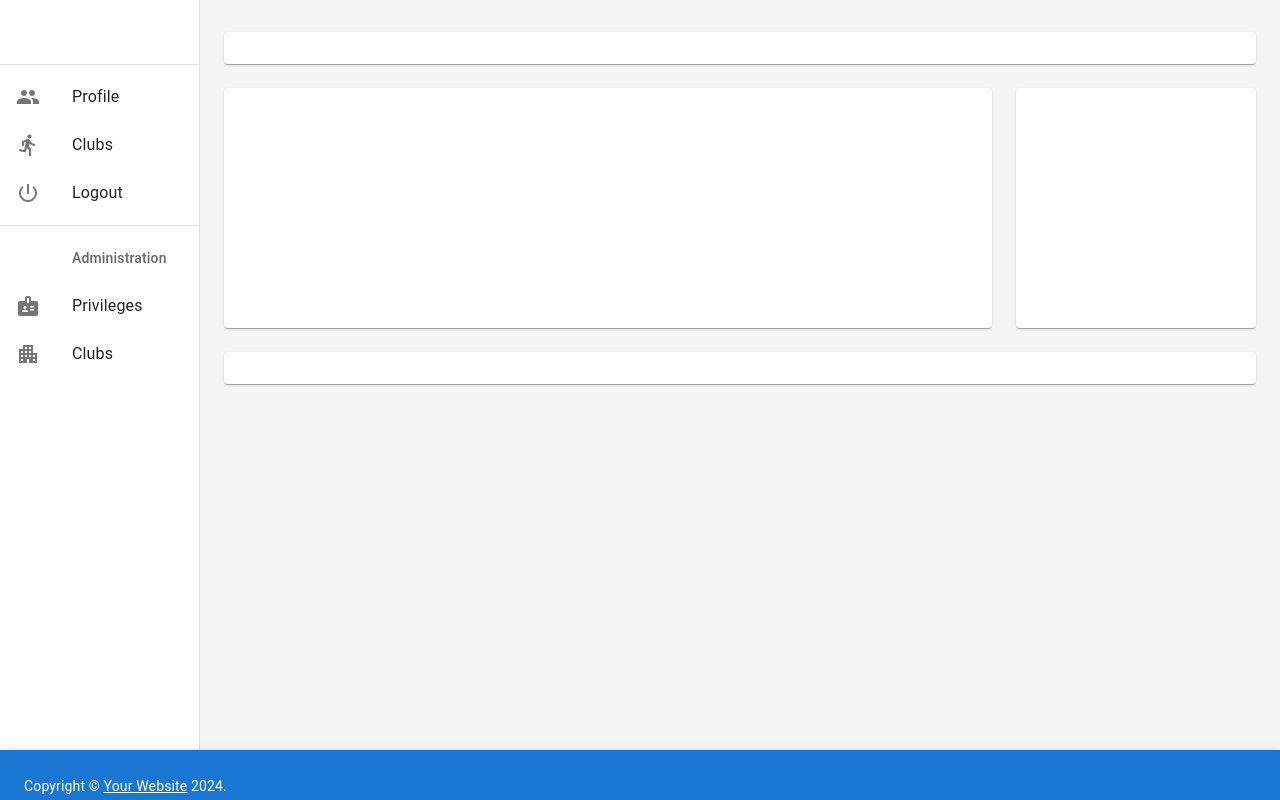
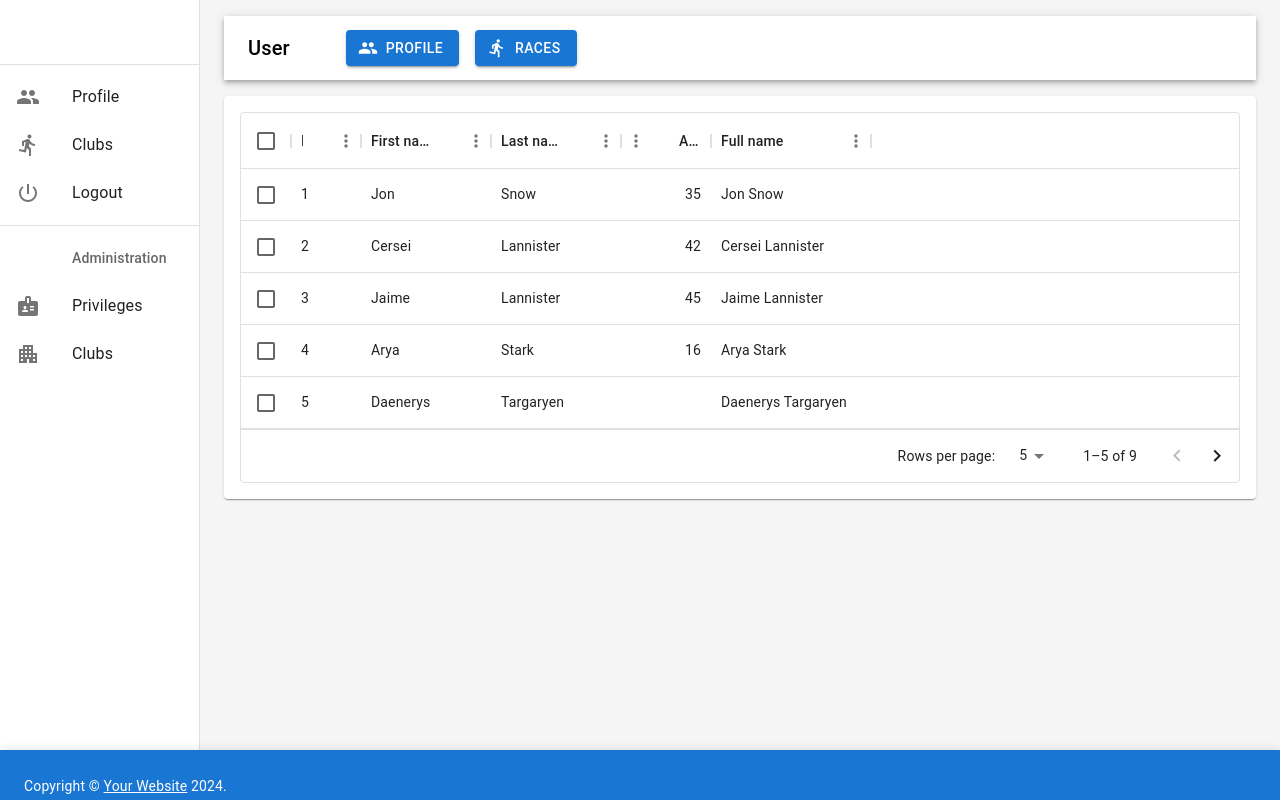
Before and after one commit to andrewvanderbyl/gt_aws, a React (Create React App) app: page /profile in a window 1280 px wide. Built offline with nearby package versions, Linux system fonts and the light colour scheme.

Commit message:
Added template for User and default router outlet

```diff
--- a/src/pages/basic/Clubs.jsx
+++ b/src/pages/basic/Clubs.jsx
@@ -1,6 +1,6 @@
 import AddBoxIcon from '@mui/icons-material/AddBox';
 import ViewListIcon from '@mui/icons-material/ViewList';
-import ClubList from '../clubs/ClubList';
+import ClubList from './entity/clubs/ClubList';
 import ContentPanel from '../layout/ContentPanel';
 
 export default function Clubs() {
--- a/src/pages/basic/Profile.jsx
+++ b/src/pages/basic/Profile.jsx
@@ -1,48 +1,21 @@
 import { Container, Grid, Paper } from "@mui/material";
+import ContentPanel from "../layout/ContentPanel";
+import AddBoxIcon from '@mui/icons-material/AddBox';
+import ViewListIcon from '@mui/icons-material/ViewList';
+import PeopleIcon from '@mui/icons-material/People';
+import UserList from "./entity/user/UserList";
+import DirectionsRunIcon from '@mui/icons-material/DirectionsRun';
 
 export default function Profile() {
     return (
-        <Container maxWidth="lg" sx={{ mt: 4, mb: 4 }}>
-
-          <Grid container spacing={3}>
-          <Grid item xs={12}>
-              <Paper sx={{ p: 2, display: 'flex', flexDirection: 'column' }}>
-                {/* <Orders /> */}
-              </Paper>
-            </Grid>
-                        {/* Chart */}
-            <Grid item xs={12} md={8} lg={9}>
-              <Paper
-                sx={{
-                  p: 2,
-                  display: 'flex',
-                  flexDirection: 'column',
-                  height: 240,
-                }}
-              >
-                {/* <Chart /> */}
-              </Paper>
-            </Grid>
-            {/* Recent Deposits */}
-            <Grid item xs={12} md={4} lg={3}>
-              <Paper
-                sx={{
-                  p: 2,
-                  display: 'flex',
-                  flexDirection: 'column',
-                  height: 240,
-                }}
-              >
-                {/* <Deposits /> */}
-              </Paper>
-            </Grid>
-            {/* Recent Orders */}
-            <Grid item xs={12}>
-              <Paper sx={{ p: 2, display: 'flex', flexDirection: 'column' }}>
-                {/* <Orders /> */}
-              </Paper>
-            </Grid>
-          </Grid>
-        </Container>
+      <ContentPanel
+      // "User" text to be changed to peron's name
+        entityHeaderText="User"
+        entityButtonPanel={[
+            {text: "Profile", icon:<PeopleIcon/>},
+            {text:"Races", icon:<DirectionsRunIcon/>}
+          ]}
+        entityComponent={<UserList/>}
+      />
     );
 }
--- /dev/null
+++ b/src/pages/basic/entity/user/UserList.jsx
@@ -0,0 +1,55 @@
+import { Grid, Paper } from "@mui/material";
+import { DataGrid } from "@mui/x-data-grid";
+
+const columns = [
+    { field: 'id', headerName: 'ID', width: 70 },
+    { field: 'firstName', headerName: 'First name', width: 130 },
+    { field: 'lastName', headerName: 'Last name', width: 130 },
+    {
+      field: 'age',
+      headerName: 'Age',
+      type: 'number',
+      width: 90,
+    },
+    {
+      field: 'fullName',
+      headerName: 'Full name',
+      description: 'This column has a value getter and is not sortable.',
+      sortable: false,
+      width: 160,
+      valueGetter: (params) =>
+        `${params.row.firstName || ''} ${params.row.lastName || ''}`,
+    },
+  ];
+
+  const rows = [
+    { id: 1, lastName: 'Snow', firstName: 'Jon', age: 35 },
+    { id: 2, lastName: 'Lannister', firstName: 'Cersei', age: 42 },
+    { id: 3, lastName: 'Lannister', firstName: 'Jaime', age: 45 },
+    { id: 4, lastName: 'Stark', firstName: 'Arya', age: 16 },
+    { id: 5, lastName: 'Targaryen', firstName: 'Daenerys', age: null },
+    { id: 6, lastName: 'Melisandre', firstName: null, age: 150 },
+    { id: 7, lastName: 'Clifford', firstName: 'Ferrara', age: 44 },
+    { id: 8, lastName: 'Frances', firstName: 'Rossini', age: 36 },
+    { id: 9, lastName: 'Roxie', firstName: 'Harvey', age: 65 },
+  ];
+
+export default function UserList() {
+
+    return (
+        <Grid item xs={12} sx={{mt: 2}}>
+            <Paper sx={{ p: 2, display: 'flex', flexDirection: 'column' }}>
+            <DataGrid
+                rows={rows}
+                columns={columns}
+                initialState={{
+                pagination: {
+                    paginationModel: { page: 0, pageSize: 5 },
+                },
+                }}
+                pageSizeOptions={[5, 10]}
+                checkboxSelection/>
+            </Paper>
+        </Grid>
+    );
+}
--- a/src/pages/layout/Layout.jsx
+++ b/src/pages/layout/Layout.jsx
@@ -3,9 +3,10 @@
 import CssBaseline from '@mui/material/CssBaseline';
 import { ThemeProvider, createTheme } from '@mui/material/styles';
 import * as React from 'react';
-import { Outlet } from 'react-router';
+import { Outlet, useOutlet } from 'react-router';
 import Footer from './Footer';
 import Header from './Header';
+import Profile from '../basic/Profile';
 
 
 
@@ -35,6 +36,7 @@
 
 export default function Layout() {
 
+  const outlet = useOutlet()
 
   return (
     <ThemeProvider theme={defaultTheme}>
@@ -57,7 +59,8 @@
           {/* <Toolbar>
             <AdbIcon sx={{ display: { xs: 'none', md: 'flex' }, mr: 1 }} />
           </Toolbar>*/
-          <Outlet/>}
+          <>{outlet || <Profile />}</>
+          }
         </Box>
 
       </Box>
```
Also changed, not shown: src/pages/basic/entity/clubs/ClubList.jsx (renamed from src/pages/clubs/ClubList.jsx).
